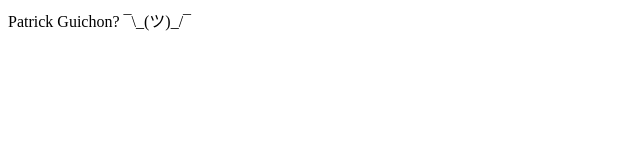
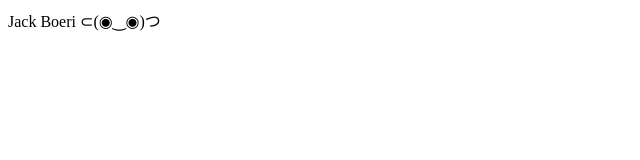
Before and after one commit to JekBurri/comp2350-week1-A01316270, a website: page index.html in a window 1280 px wide. Shown: the full height of the page, 0-640 px from the left. Drawn offline with Linux system fonts and the light colour scheme.

Commit message:
First Commit

```diff
--- a/index.html
+++ b/index.html
@@ -5,7 +5,7 @@
 	</head>
 	<html>
 		<div>
-			Patrick Guichon? ¯\_(ツ)_/¯
+			Jack Boeri 	⊂(◉‿◉)つ
 		</div>
 	</html>
 </html>
```
